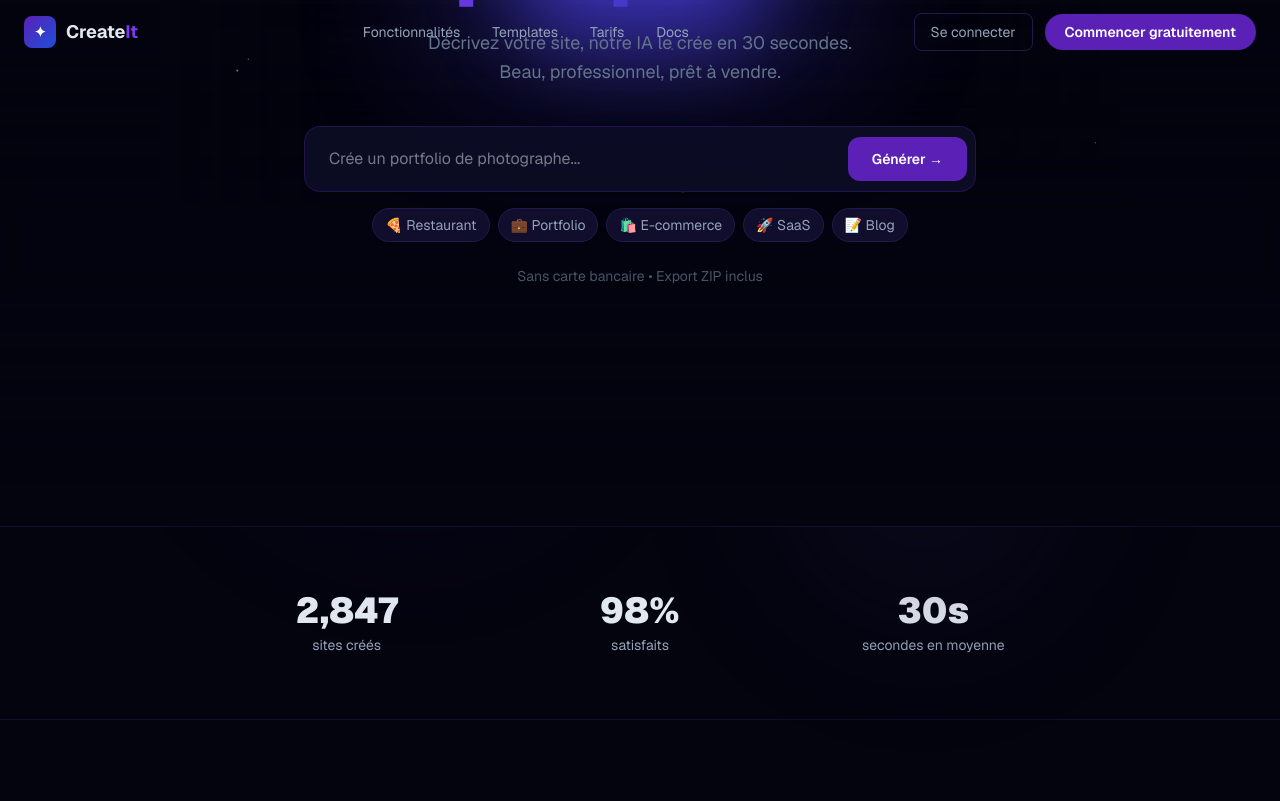
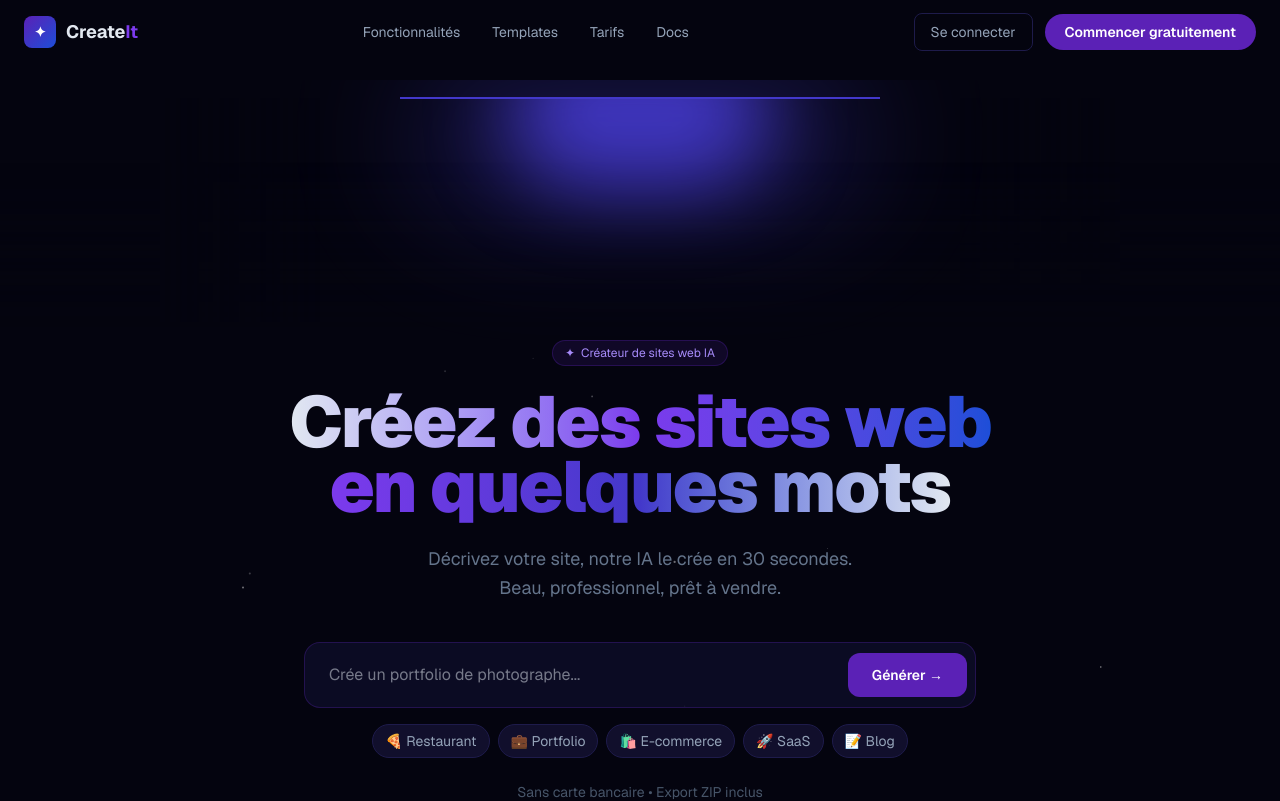
Before and after one commit to balsanmathis/createit, a Next.js app: page / in a window 1280 px wide. Shown: the top 801 px of the page. Built offline with nearby package versions, Linux system fonts and the light colour scheme.

Commit message:
fix: remove overflow-hidden clipping hero top, fix lamp layout

```diff
--- a/src/app/page.tsx
+++ b/src/app/page.tsx
@@ -213,7 +213,7 @@ export default function HomePage() {
 
       {/* Hero — LampContainer + Sparkles */}
       <div className="relative">
-        <LampContainer className="pt-16">
+        <LampContainer className="pt-20 pb-16">
           {/* Sparkles layer */}
           <div className="absolute inset-0 z-0 pointer-events-none">
             <SparklesCore
--- a/src/components/ui/lamp.tsx
+++ b/src/components/ui/lamp.tsx
@@ -13,11 +13,12 @@ export function LampContainer({
   return (
     <div
       className={cn(
-        "relative flex min-h-[60vh] flex-col items-center justify-center overflow-hidden bg-[#04040f] w-full z-0",
+        "relative flex flex-col items-center w-full z-0 bg-[#04040f]",
         className
       )}
     >
-      <div className="relative flex w-full flex-1 scale-y-125 items-center justify-center isolate z-0">
+      {/* Lamp light effect — overflow hidden only on this inner wrapper */}
+      <div className="relative flex w-full items-center justify-center overflow-hidden" style={{ height: "260px" }}>
         <motion.div
           initial={{ opacity: 0.5, width: "15rem" }}
           whileInView={{ opacity: 1, width: "30rem" }}
@@ -41,7 +42,6 @@ export function LampContainer({
         </motion.div>
 
         <div className="absolute top-1/2 h-48 w-full translate-y-12 scale-x-150 bg-[#04040f] blur-2xl" />
-        <div className="absolute top-1/2 z-50 h-48 w-full bg-transparent opacity-10 backdrop-blur-md" />
         <div className="absolute inset-auto z-50 h-36 w-[28rem] -translate-y-1/2 rounded-full bg-[#3730a3] opacity-40 blur-3xl" />
         <motion.div
           initial={{ width: "8rem" }}
@@ -58,7 +58,8 @@ export function LampContainer({
         <div className="absolute inset-auto z-40 h-44 w-full -translate-y-[12.5rem] bg-[#04040f]" />
       </div>
 
-      <div className="relative z-50 flex -translate-y-60 flex-col items-center px-5 w-full">
+      {/* Content — no clipping, sits below the lamp */}
+      <div className="relative z-50 flex flex-col items-center w-full px-5">
         {children}
       </div>
     </div>
```
